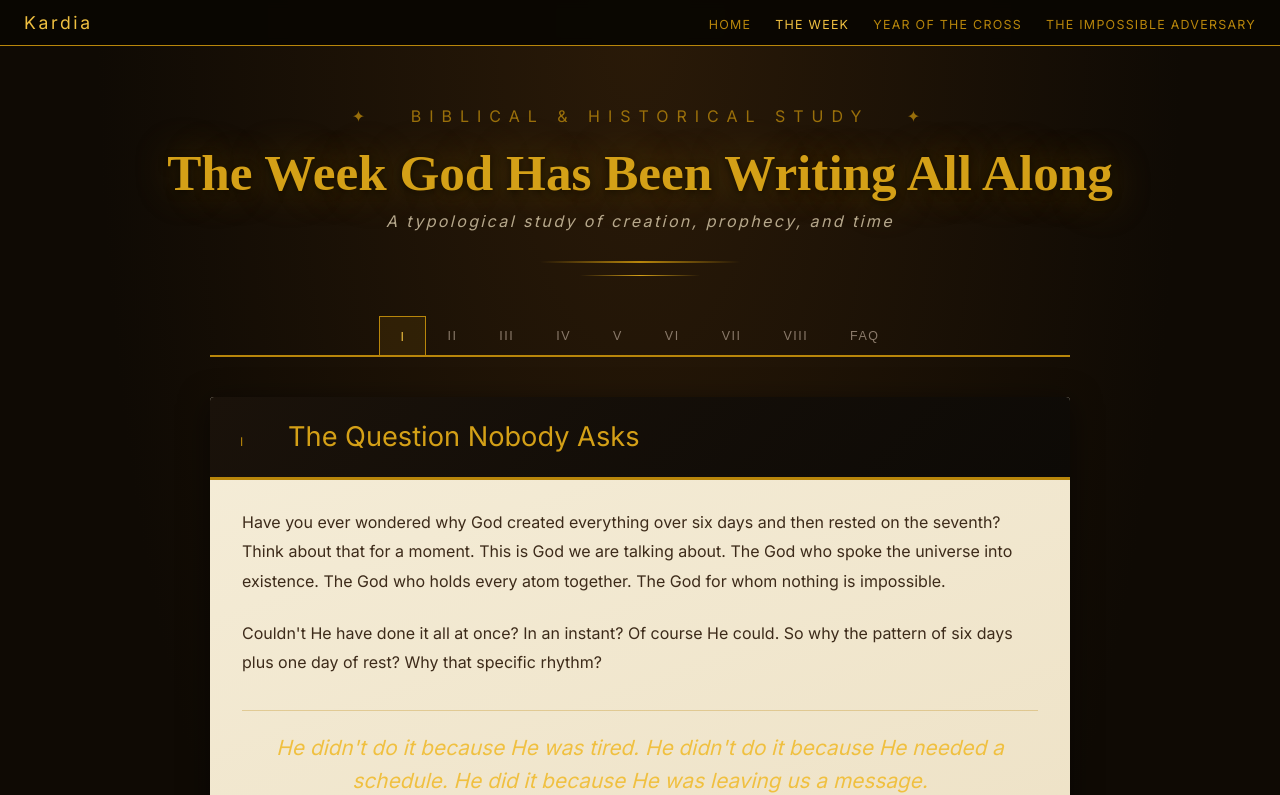
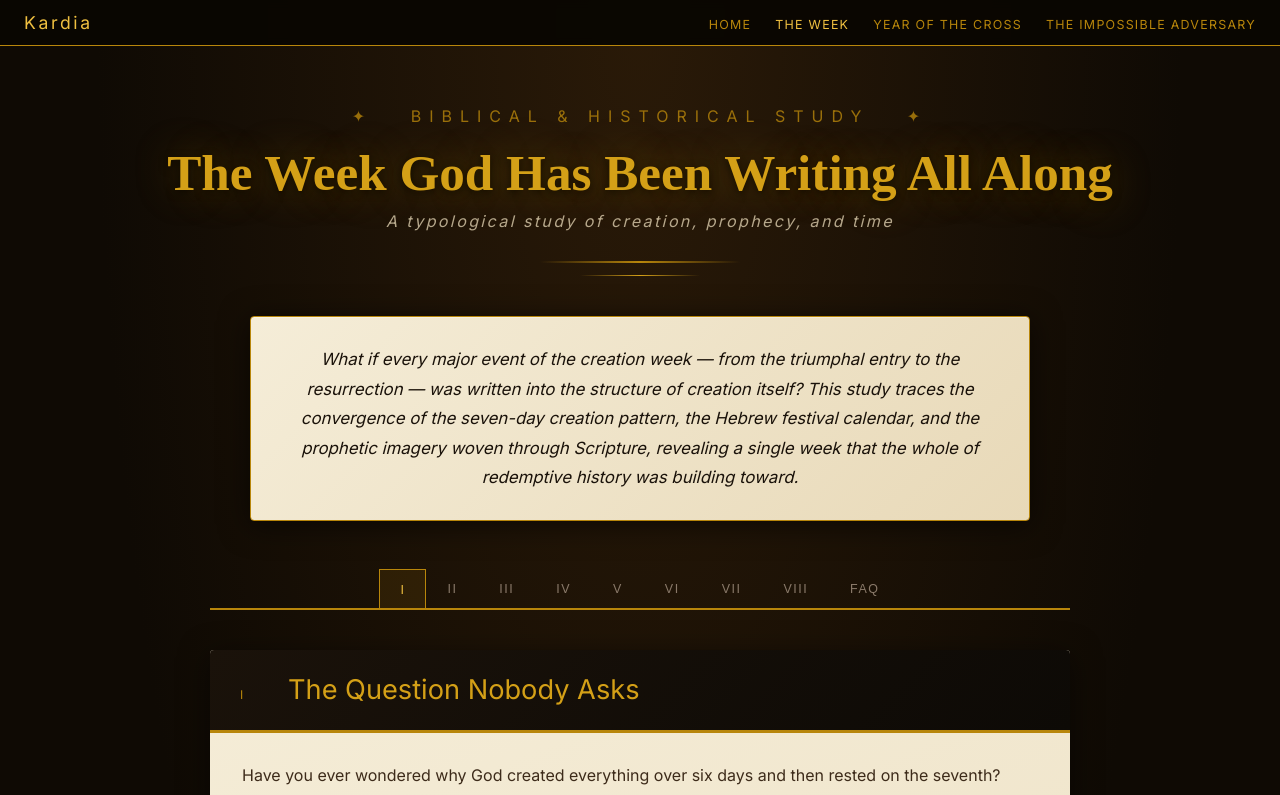
Before and after one commit to dad2jrn/kardia, a React (Vite) app: page /#/holy-week in a window 1280 px wide. Shown: the top 795 px of the page. Built offline with nearby package versions, Linux system fonts and the light colour scheme.

Commit message:
style: Add intro card with background and text for Holy Week page

```diff
--- a/src/pages/holy-week/HolyWeek.css
+++ b/src/pages/holy-week/HolyWeek.css
@@ -9,6 +9,23 @@
   max-width: 900px;
   margin: 0 auto;
   padding: 0 20px;
+}
+
+
+/* ── INTRO CARD ───────────────────────────────────── */
+.hw-intro-card {
+  background: linear-gradient(135deg, var(--parchment) 0%, var(--parchment-dark) 100%);
+  border: 1px solid var(--gold);
+  border-radius: 4px;
+  padding: clamp(16px, 4vw, 28px) clamp(16px, 5vw, 36px);
+  margin: 0 auto 48px;
+  max-width: 780px;
+  box-shadow: 0 4px 30px rgba(0,0,0,0.6), inset 0 1px 0 rgba(255,255,255,0.3);
+  font-size: clamp(0.95rem, 2.2vw, 1.05rem);
+  font-style: italic;
+  color: var(--ink);
+  line-height: 1.75;
+  text-align: center;
 }
 
 
--- a/src/pages/holy-week/index.tsx
+++ b/src/pages/holy-week/index.tsx
@@ -45,6 +45,9 @@ export default function HolyWeek() {
         subtitle="A typological study of creation, prophecy, and time"
       />
       <div className="hw-container">
+        <div className="hw-intro-card">
+          What if every major event of the creation week — from the triumphal entry to the resurrection — was written into the structure of creation itself? This study traces the convergence of the seven-day creation pattern, the Hebrew festival calendar, and the prophetic imagery woven through Scripture, revealing a single week that the whole of redemptive history was building toward.
+        </div>
         <TabNav tabs={tabs} active={activeTab} onChange={setActiveTab} />
         {activeTab === 'I'    && <Section1 onNext={nextTab} />}
         {activeTab === 'II'   && <Section2 onNext={nextTab} />}
```
